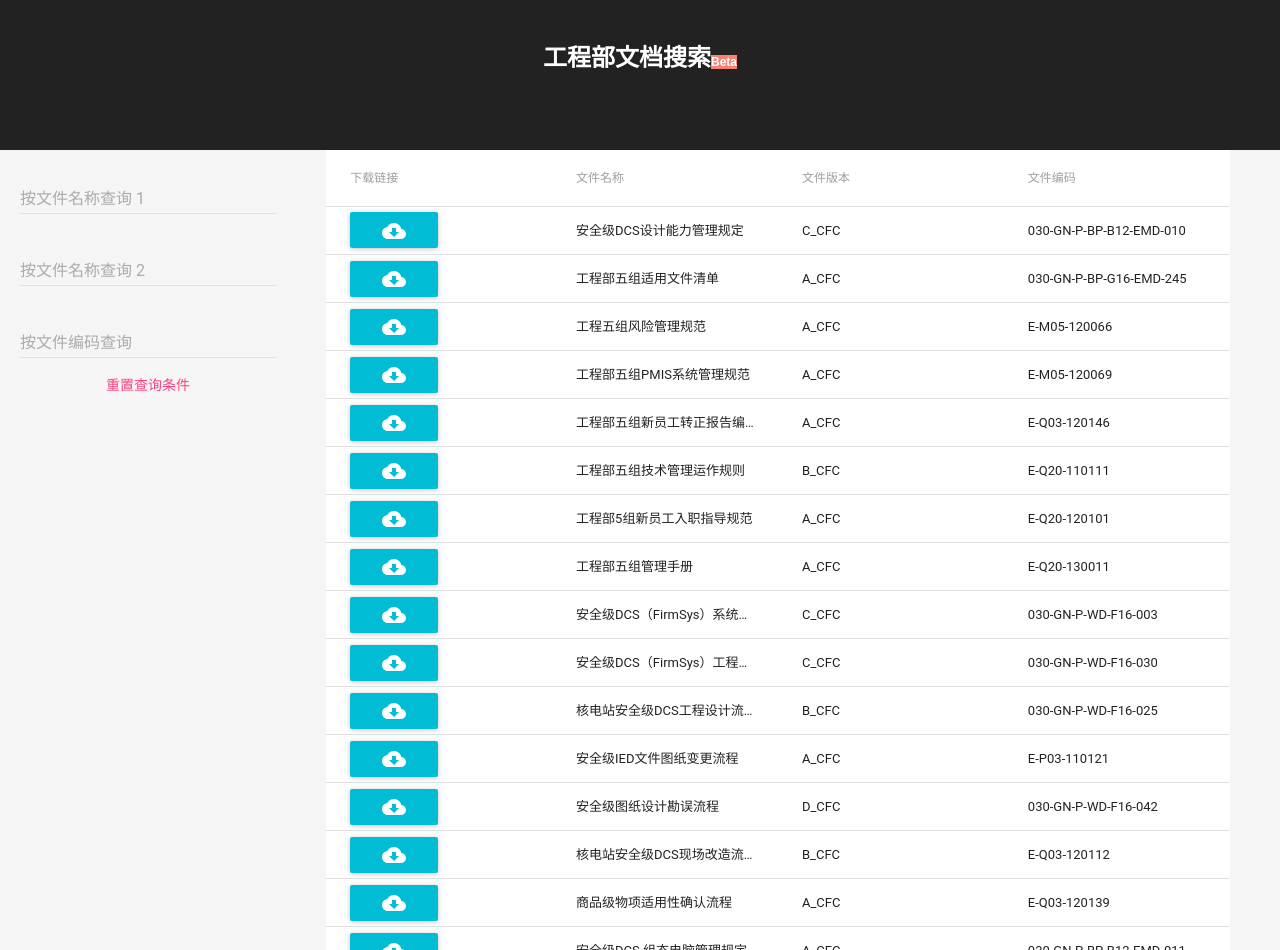
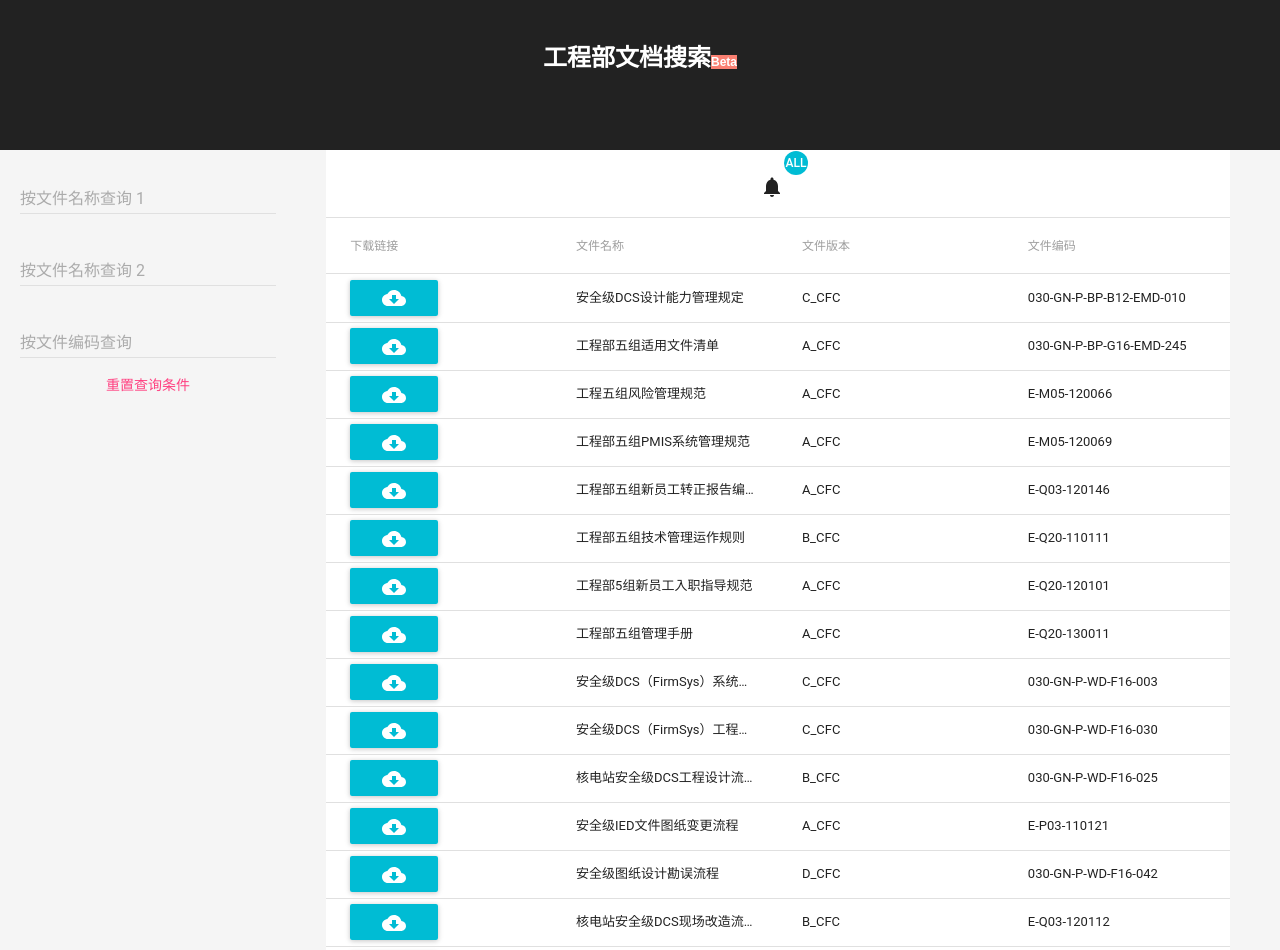
Before and after one commit to musray/doc-search-app, a React (Create React App) app: page / in a window 1280 px wide. Built offline with nearby package versions, Linux system fonts and the light colour scheme; what react-tap-event-plugin would draw is missing.

Commit message:
chore ui refine

```diff
--- a/src/App.js
+++ b/src/App.js
@@ -12,7 +12,8 @@ import {
   TableRow,
   TableRowColumn,
 } from 'material-ui/Table';
-// import Badge from 'material-ui/Badge';
+import Badge from 'material-ui/Badge';
+import NotificationsIcon from 'material-ui/svg-icons/social/notifications';
 // import IconButton from 'material-ui/IconButton';
 import FileCloudDownload from 'material-ui/svg-icons/file/cloud-download';
 import RaisedButton from 'material-ui/RaisedButton';
@@ -55,8 +56,9 @@ class App extends Component {
 
     const { docs, query_a, query_b, query_c} = this.state;
     let showingDocs;
+    let hasQuery = query_a || query_b || query_c;
 
-    if (query_a || query_b || query_c) {
+    if (hasQuery) {
       const match_a = new RegExp(escapeRegExp(query_a), 'i');
       const match_b = new RegExp(escapeRegExp(query_b), 'i');
       const match_c = new RegExp(escapeRegExp(query_c), 'i');
@@ -108,8 +110,18 @@ class App extends Component {
             <Table style={{ width: "90%", marginLeft: "5%", marginRight: "5%" }}>
               <TableHeader displaySelectAll={false} adjustForCheckbox={false}>
                 <TableRow>
+                  <TableHeaderColumn colSpan="4" style={{textAlign: "center"}}>
+                    <Badge
+                        badgeContent={showingDocs.length === docs.length? "ALL": showingDocs.length}
+                        primary={true}
+                    >
+                      <NotificationsIcon />
+                    </Badge>
+                  </TableHeaderColumn>
+                </TableRow>
+                <TableRow>
                   <TableHeaderColumn>下载链接</TableHeaderColumn>
-                  <TableHeaderColumn>文件名称</TableHeaderColumn>
+                  <TableHeaderColumn>文件名称 </TableHeaderColumn>
                   <TableHeaderColumn>文件版本</TableHeaderColumn>
                   <TableHeaderColumn>文件编码</TableHeaderColumn>
                 </TableRow>
```
